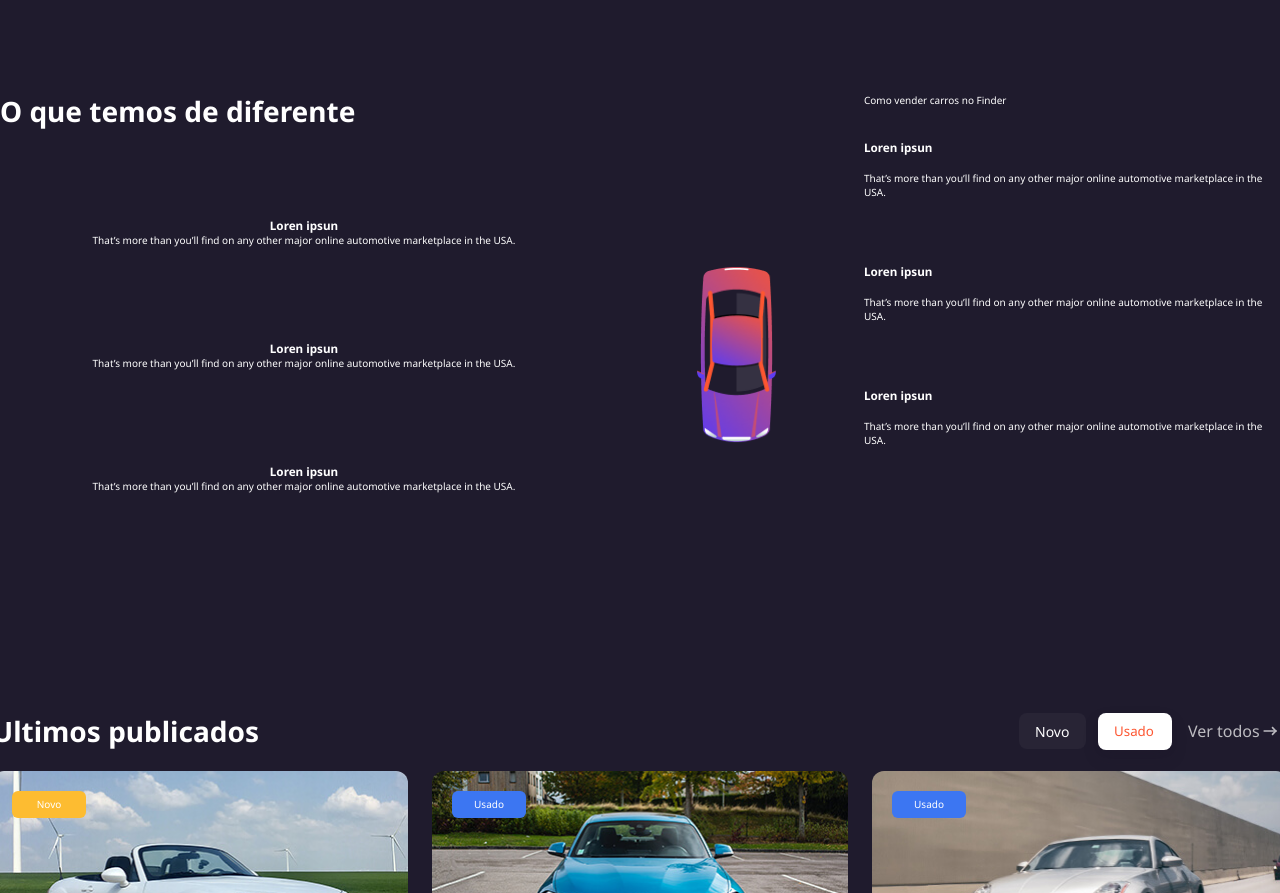
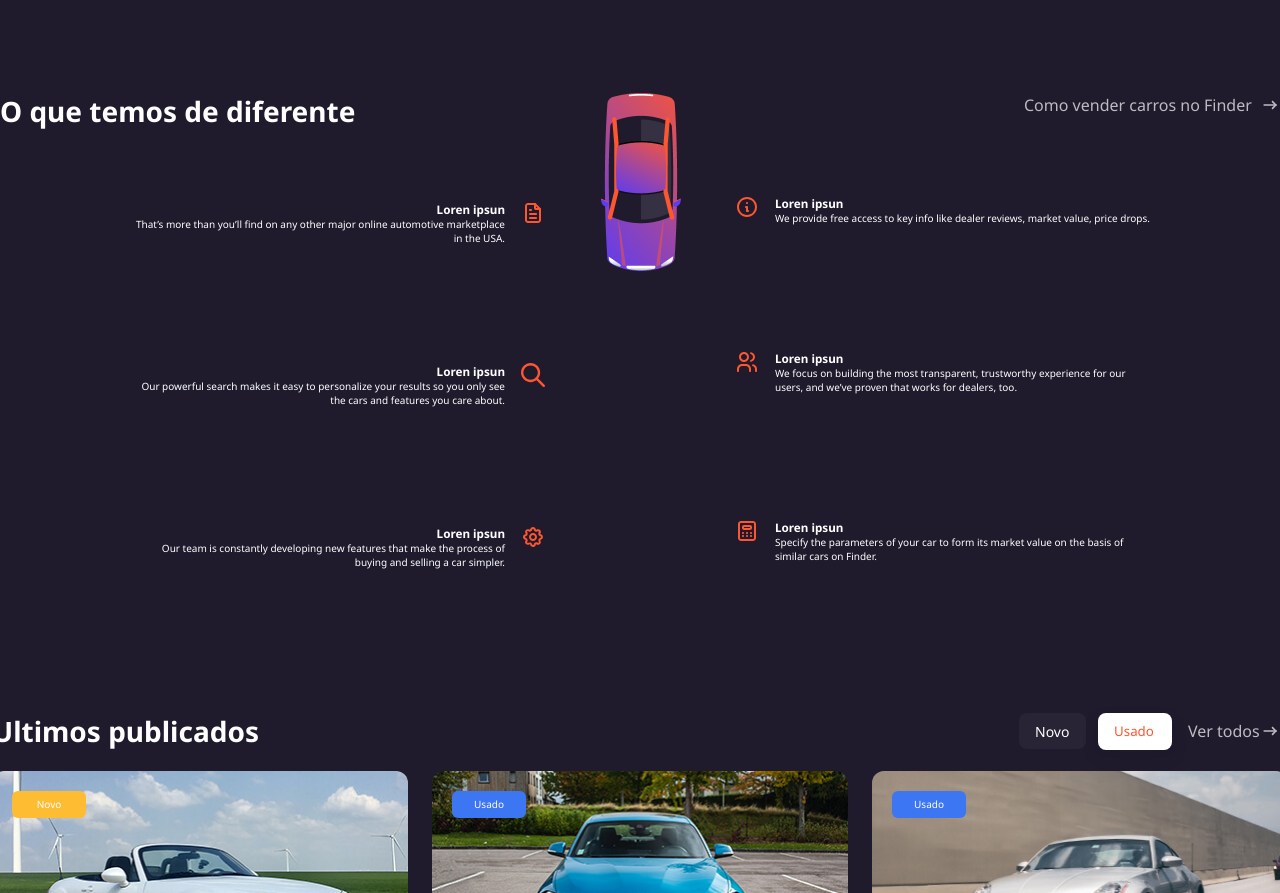
Before and after one commit to j-dutra/Finder_v1, a plain HTML site: page index.html in a window 1280 px wide. Shown: the part 2080-2973 px from the top of the page. Drawn offline with Linux system fonts and the light colour scheme.

Commit message:
modificações na section features

```diff
--- a/assets/css/home/features.css
+++ b/assets/css/home/features.css
@@ -8,88 +8,118 @@
     margin: 4.8rem 0;
 }
 
-.features h2 {
-    position: absolute;
+.features__column-left {
+    width: 54.5rem;
+    height: 52.5rem;
 
-    width: 390px;
-    height: 36px;
+    display: flex;
+    flex-direction: column;
+    align-items: flex-end;
+}
 
-    /* Font*/
+.features__column-left h2 {
+    width: 54.5rem;
+    height: 3.6rem;
+
+    display: flex;
+    align-items: center;
+
+    /* Font */
     font-weight: 700;
     font-size: 2.8rem;
     line-height: 130%;
 
-    display: flex;
-    align-items: center;
+    margin-bottom: 7.2rem;
 }
 
-.features > a {
-    width: 25.6rem;
-    height: 2.4rem;
-    right: 0;
-
-    display: flex;
-    align-items: center;
-    opacity: 0.7;
-}
-
-.features-left {
-    width: 60.8rem;
-    height: 100%;
-
-    display: flex;
-    flex-direction: column;
-    justify-content: center;
-    align-items: center;
-}
-
-.features-column-left {
+.column-left {
     width: 41.6rem;
     height: 36.8rem;
 
     display: flex;
     flex-direction: column;
-    align-items: center;
+    justify-content: space-between;
+
+    text-align: right;
 }
 
-/* auto */
+.features-left {
+    display: flex;
+    justify-content: flex-end;
+}
+
+.features-left img {
+    width: 2.4rem;
+    height: 2.4rem;
+
+    margin-left: 1.6rem;
+}
+
+.features-right-left {
+    width: 37.6rem;
+}
+
 .auto-road {
-    width: 8.0rem;
+    display: 20.6rem;
     height: 100%;
 
     display: flex;
     flex-direction: column;
-    justify-content: center;
     align-items: center;
+
 }
 
-.features-right {
-    width: 60.8rem;
-    height: 100%;
+.features__column-right {
+    width: 54.5rem;
+    height: 52.5rem;
 
     display: flex;
     flex-direction: column;
-    justify-content: center;
-    align-items: center;
+    align-items: flex-start;
 }
 
-.features-column-right {
+.features__column-right a {
+    width: 25.6rem;
+    height: 2.4rem;
+
+    display: flex;
+    justify-content: space-between;
+    align-items: center;
+    align-self: flex-end;
+
+    /* Font */
+    font-weight: 400;
+    font-size: 1.6rem;
+    line-height: 150%;
+    opacity: 0.7;
+
+    margin-bottom: 7.8rem;
+}
+
+.column-right {
     width: 41.6rem;
     height: 36.8rem;
 
     display: flex;
     flex-direction: column;
-    align-items: center;
+    align-items: flex-start;
+    justify-content: space-between;
+
+    text-align: left;
 }
 
 .features-right {
-    width: 416px;
-    height: 73px;
+    display: flex;
+    justify-content: flex-end;
+}
 
-    display: flex;
-    flex-direction: column;
-    align-items: flex-start;
-    gap: 16px;
+.features-right img {
+    width: 2.4rem;
+    height: 2.4rem;
 
-    margin:  3.2rem 0;
+    margin-right: 1.6rem;
 }
+
+.features-right-text {
+    width: 37.6rem;
+}
--- a/index.html
+++ b/index.html
@@ -420,11 +420,12 @@
 			</section>
 
 			<section class="features">
+				<div class="features__column-left">
 					<h2>O que temos de diferente</h2>
 
+					<div class="column-left">
 						<div class="features-left">
-					<div class="features-column-left">
-						<div class="features-left">
+							<div class="features-left-text">
 								<h3>Loren ipsun</h3>
 
 								<p>
@@ -432,20 +433,31 @@
 								</p>
 							</div>
 
+							<img src="./assets/img/features/file.svg" alt="">
+						</div>
+
 						<div class="features-left">
+							<div class="features-left-text">
 								<h3>Loren ipsun</h3>
 
 								<p>
-								That’s more than you’ll find on any other major online automotive marketplace in the USA.
+									Our powerful search makes it easy to personalize your results so you only see the cars and features you care about.
 								</p>
 							</div>
 
+							<img src="./assets/img/features/search.svg" alt="">
+						</div>
+
 						<div class="features-left">
+							<div class="features-left-text">
 								<h3>Loren ipsun</h3>
 
 								<p>
-								That’s more than you’ll find on any other major online automotive marketplace in the USA.
+									Our team is constantly developing new features that make the process of buying and selling a car simpler.
 								</p>
+							</div>
+
+							<img src="./assets/img/features/setting.svg" alt="">
 						</div>
 					</div>
 				</div>
@@ -455,34 +467,47 @@
 					<img src="./assets/img/features/road-line.svg" alt="">
 				</div>
 
-				<div class=".features-column-right">
+				<div class="features__column-right">
 					<a href="#">
 						Como vender carros no Finder
+						<img src="./assets/img/features/arrow.svg" alt="">
 					</a>
 
-					<div class="features-column-right">
+					<div class="column-right">
 						<div class="features-right">
+							<img src="./assets/img/features/circle.svg" alt="">
+
+							<div class="features-right-text">
 								<h3>Loren ipsun</h3>
 
 								<p>
-								That’s more than you’ll find on any other major online automotive marketplace in the USA.
+									We provide free access to key info like dealer reviews, market value, price drops.
 								</p>
+							</div>
 						</div>
 
 						<div class="features-right">
+							<img src="./assets/img/features/user.svg" alt="">
+
+							<div class="features-right-text">
 								<h3>Loren ipsun</h3>
 
 								<p>
-								That’s more than you’ll find on any other major online automotive marketplace in the USA.
+									We focus on building the most transparent, trustworthy experience for our users, and we’ve proven that works for dealers, too.
 								</p>
+							</div>
 						</div>
 
 						<div class="features-right">
+							<img src="./assets/img/features/calculator.svg" alt="">
+
+							<div class="features-right-text">
 								<h3>Loren ipsun</h3>
 
 								<p>
-								That’s more than you’ll find on any other major online automotive marketplace in the USA.
+									Specify the parameters of your car to form its market value on the basis of similar cars on Finder.
 								</p>
+							</div>
 						</div>
 					</div>
 				</div>
```
Also changed, not shown: assets/img/features/arrow.svg (added). Lines whose indentation alone changed are shown as unchanged.
